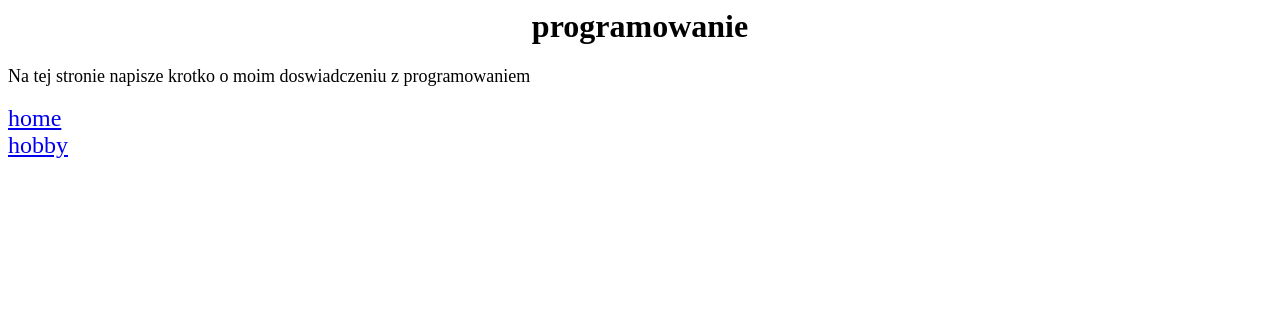
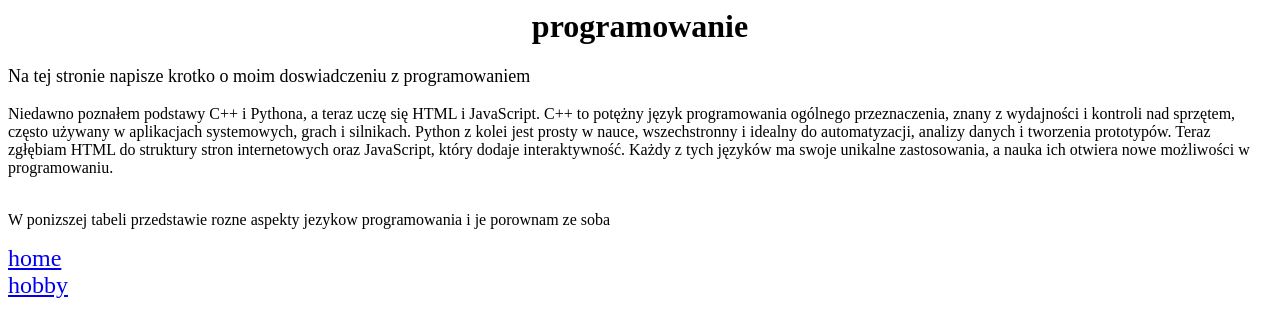
Before and after one commit to WiktorK1234/inf, a plain HTML site: page zadanie2/podstrona-inf.html in a window 1280 px wide. Drawn offline with Linux system fonts and the light colour scheme.

Commit message:
Napisanie wstepu

```diff
--- a/zadanie2/podstrona-inf.html
+++ b/zadanie2/podstrona-inf.html
@@ -7,6 +7,15 @@
         <h1 style="text-align: center">programowanie</h1>
         <p style="font-size: large">Na tej stronie napisze krotko o moim doswiadczeniu z programowaniem</p>
 
+        <span>
+            Niedawno poznałem podstawy C++ i Pythona, a teraz uczę się HTML i JavaScript.
+            C++ to potężny język programowania ogólnego przeznaczenia, znany z wydajności i kontroli nad sprzętem, często używany w aplikacjach systemowych, grach i silnikach.
+            Python z kolei jest prosty w nauce, wszechstronny i idealny do automatyzacji, analizy danych i tworzenia prototypów. Teraz zgłębiam HTML do struktury stron internetowych oraz JavaScript,
+            który dodaje interaktywność.
+            Każdy z tych języków ma swoje unikalne zastosowania, a nauka ich otwiera nowe możliwości w programowaniu.
+        </span><br><br>
+
+        <p>W ponizszej tabeli przedstawie rozne aspekty jezykow programowania i je porownam ze soba</p>
 
 
         <a style="font-size: x-large" href="wizytowka.html">home</a><br>
```
